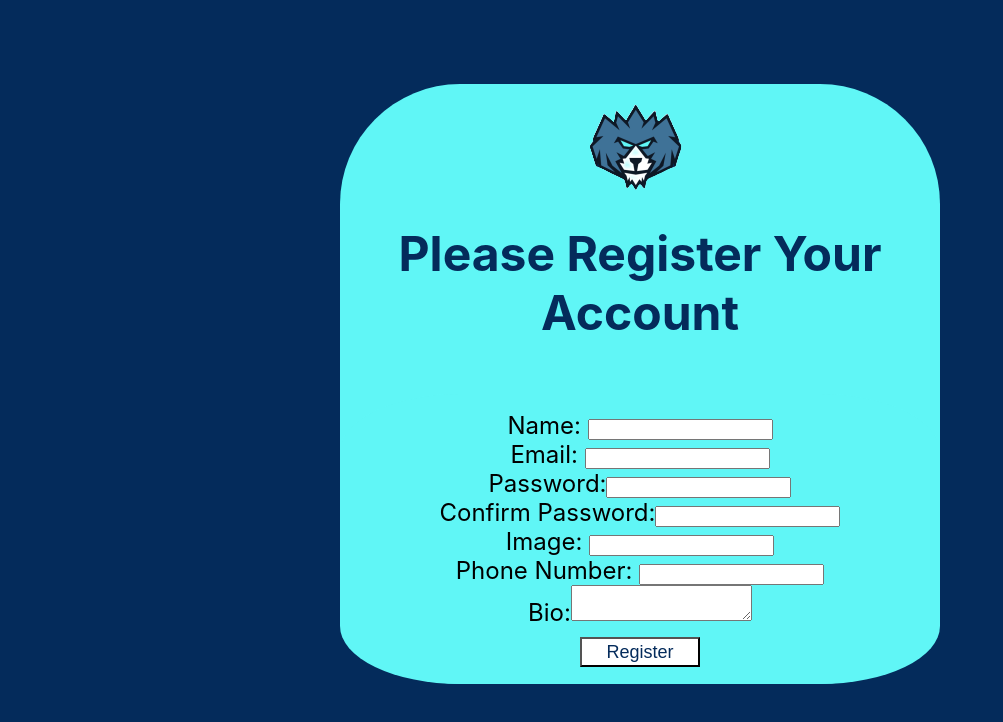
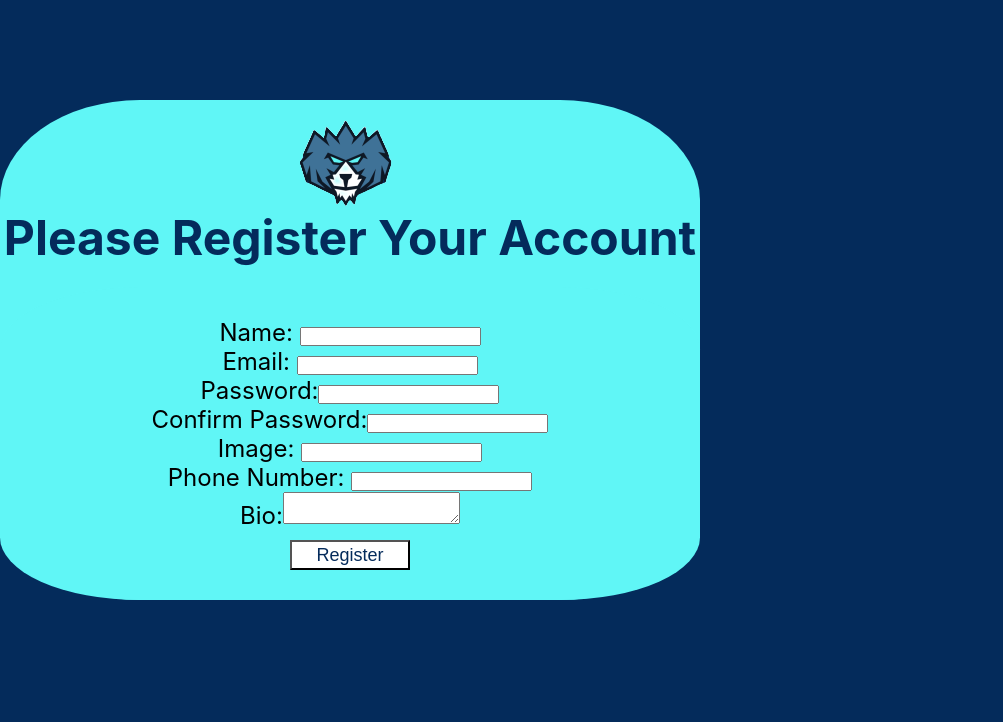
Before and after one commit to Kaizen119/Inventory_Management, a React (Create React App) app in the folder client/: page /register in a window 1280 px wide. Shown: the top 722 px of the page, without its empty margins (0-1003 px from the left). Built offline with nearby package versions, Linux system fonts and the light colour scheme.

Commit message:
header compelte

```diff
--- a/client/src/components/Header.jsx
+++ b/client/src/components/Header.jsx
@@ -1,7 +1,8 @@
-import { useState, useEffect } from 'react';
+ import { useState, useEffect } from 'react';
 import axios from 'axios'
 import { Link, Navigate, useNavigate } from 'react-router-dom'
 import React from 'react'
+import css from '../components/main.module.css'
 
 const Header = (props) => {
 
@@ -33,12 +34,14 @@ const Header = (props) => {
     }
 
     return (
-        <>
-        <div>
-            <h2>Welcome user</h2>
-            <button onClick={() => logout()}>Logout</button>
+        <div className={css.header}>
+            <h2>Welcome user </h2>
+            <button className={css.btn}>Profile</button>
+            <img src="/imgs/GBI2.png" alt=""/>
+            <button className={css.btn} onClick={() => navigate('/addProduct')}>Add Product</button>
+            <button className={css.btn} onClick={() => logout()}>Logout</button>
         </div>
-        </>
+
     )
 }
 
--- a/client/src/components/Navbar.jsx
+++ b/client/src/components/Navbar.jsx
@@ -5,6 +5,7 @@ import css from '../components/main.module.css'
 const Navbar = (props) => {
     const navigate= useNavigate();
     return (
+        <body>
         <div className={css.nav}>
             <h3>Nav Bar</h3>
             <ul>
@@ -13,6 +14,7 @@ const Navbar = (props) => {
                 <li><button>Edit Profile</button></li>
             </ul>
         </div>
+        </body>
     )
 }
 
--- a/client/src/components/main.module.css
+++ b/client/src/components/main.module.css
@@ -3,27 +3,36 @@ light blue = rgb(88,225,226)
 white = rgb(255,255,255)
 teal eyes = rgb(96,246,246)
 font blue = rgb(72,158,244) */
-
+*{
+    margin:0;
+    padding:0;
+}
 
 
 .img {
     width: 250px;
 }
+.header img{
+    height: 85px;
+    margin-top: -10px;
+}
 body{
     background-color: rgb(4,43,91);
     height: 100%;
-    width: 100%;
-    display: flex;
+    max-width: 100%;
+
     justify-content: center;
     align-items: center;
-    margin-top:5%;
+    justify-content: center;
+    margin: 0;
 
 }
 .container{
+    margin-top: 100px;
     display: flex;
     background-color: rgb(96,246,246);
     height:500px;
-    width: 600px;
+    width: 700px;
     color: black;
     border-radius: 20%;
     border-color: white;
@@ -37,10 +46,11 @@ body{
 
 }
 .container2{
+    margin-top: 100px;
     display: flex;
     background-color: rgb(96,246,246);
-    height:600px;
-    width: 600px;
+    height:500px;
+    width: 700px;
     color: black;
     border-radius: 20%;
     border-color: white;
@@ -49,15 +59,15 @@ body{
     flex-direction: column;
     font-size: x-large;
     font-style: bold;
-    margin-top: 20px;
 
 
 }
 .container3{
     display: flex;
+    margin-top: 100px;
     background-color: rgb(96,246,246);
-    height:600px;
-    width: 600px;
+    height:500px;
+    width: 700px;
     color: black;
     border-radius: 20%;
     border-color: white;
@@ -88,6 +98,7 @@ h1{
 .nav{
     background-color: rgb(88,225,226);
     color: white;
+    width: 200px;
 }
 .form{
     flex-direction: column;
@@ -95,3 +106,17 @@ h1{
     justify-content: center;
     align-content: center;
 }
+.header{
+    display: flex;
+    justify-content: space-between;
+    align-items: center;
+    padding-left: 50px;
+    padding-right: 50px;
+    background-color: rgb(96,246,246);
+    max-width: 100%;
+    height: 75px;
+
+}
+main{
+    flex: 2;
+}
--- a/client/src/views/Dashboard.jsx
+++ b/client/src/views/Dashboard.jsx
@@ -11,15 +11,21 @@ import css from '../components/main.module.css'
 const Dashboard = (props) => {
     const [id,setId] = useState('')
 return(
-    <body>
-    <>
-    <p>{id}</p>
-    <header>{<Header />}</header>
-    <div>{<Navbar />}</div>
-    <div>{<InventoryStats />}</div>
-    <div>{<InventoryTable />}</div>
 
-    </>
+    // className={css.btn}
+<body>
+        <header>{<Header />}</header>
+
+        <br/><br/>
+    {/* <p>{id}</p> */}
+    {/* <div className={css.main}>
+        <div className={css.leftbar}>{<Navbar />}
+        </div>
+        <div className={css.bigmain}>
+            <div>{<InventoryStats />}</div>
+            <div>{<InventoryTable />}</div>
+        </div>
+    </div> */}
     </body>
 )
 }
```
